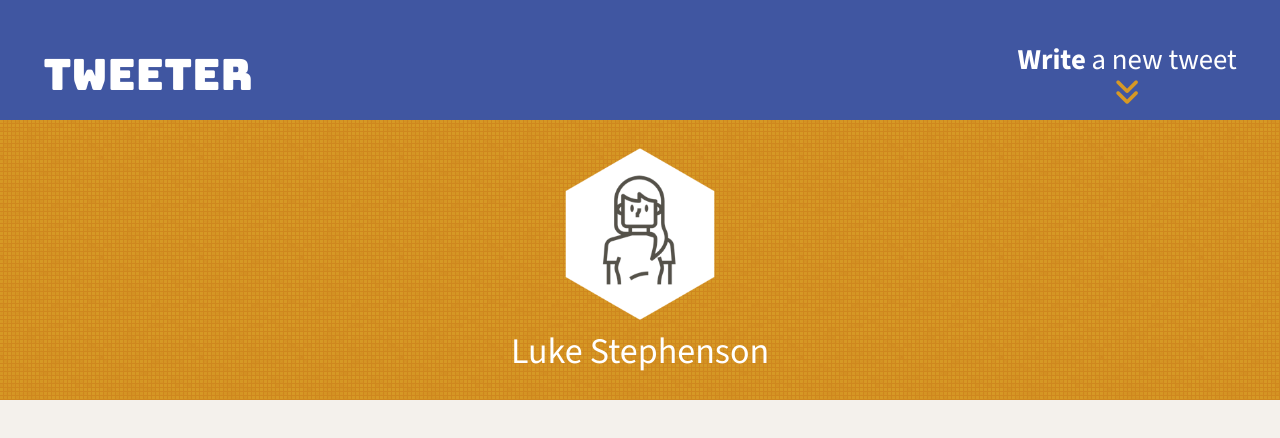
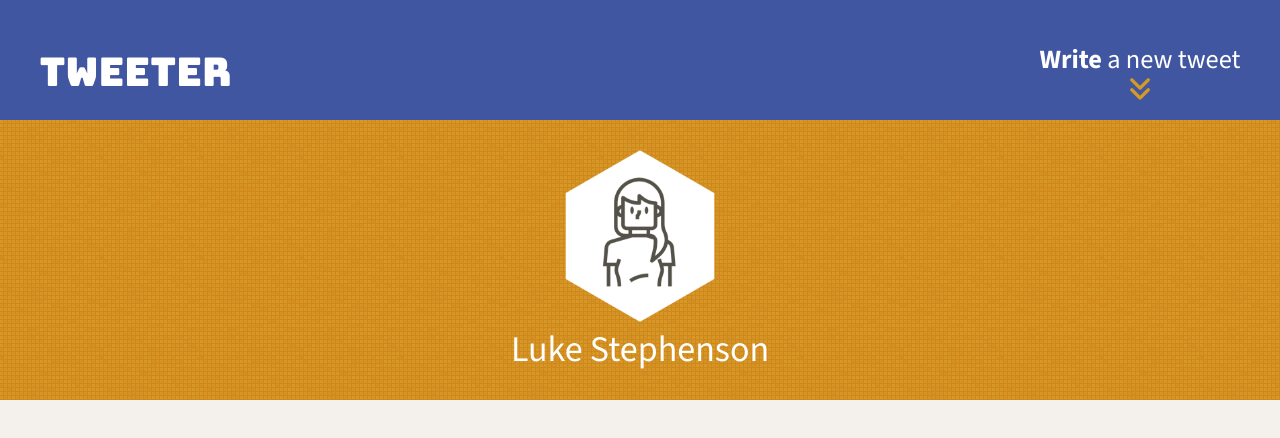
Before and after one commit to dirtandgrass/tweeter, a website: page public/index.html in a window 1280 px wide. Drawn offline with nearby package versions, Linux system fonts and the light colour scheme; no server answers.

Commit message:
refine nav/brand header for smaller widths reduce padding,fontsize,height

```diff
--- a/public/styles/header.css
+++ b/public/styles/header.css
@@ -4,9 +4,9 @@
   align-items: center;
   background: var(--highlight-color) url('../images/3px-tile-50.png');
   background-blend-mode: overlay;
-  gap: 5px;
 
   .header__avatar {
+    padding: 2px;
     block-size: calc(var(--header-height) - 15em);
   }
 
@@ -25,6 +25,7 @@
     }
 
     .header__avatar {
+      padding: 0px;
       block-size: calc(var(--header-height) - 9.5em);
     }
 
--- a/public/styles/layout.css
+++ b/public/styles/layout.css
@@ -33,11 +33,19 @@ html {
   --transition-duration: 300ms;
 
   --shadow-distance: calc(var(--border-width) *1.5);
-  --header-nav-height: 120px;
+  --header-nav-height: 70px;
   --header-height: 400px;
 
   --border-width: 4px;
 }
+
+@media only screen and (width >=1024px) {
+  :root {
+    --header-nav-height: 120px;
+
+  }
+}
+
 
 body {
   color: var(--primary-font-color);
@@ -59,6 +67,7 @@ main {
 @media only screen and (width >=1024px) {
   main {
     inline-size: 90%;
+
   }
 }
 
--- a/public/styles/nav.css
+++ b/public/styles/nav.css
@@ -2,14 +2,15 @@
   background-color: var(--primary-color);
   color: var(--primary-contrast-color);
   block-size: var(--header-nav-height);
-  padding-inline: 1.5em;
+  padding-inline: 0.25em;
   display: flex;
   justify-content: space-between;
   align-items: center;
   position: fixed;
   inline-size: 100dvw;
   padding-block-start: 1em;
-  font-size: 1.2em;
+  font-size: 0.8em;
+
 
   .header-nav__brand {
     font-family: Bungee, "Arial Black", Arial, sans-serif;
@@ -33,6 +34,13 @@
       .header-nav__down {
         transform: translateY(0.2em)
       }
+    }
+  }
+
+  @media only screen and (width >=1024px) {
+    & {
+      padding-inline: 1.5em;
+      font-size: 1.1em;
     }
   }
 }
--- a/public/styles/tweet.css
+++ b/public/styles/tweet.css
@@ -1,18 +1,13 @@
 .tweet-container {
-
-
   display: grid;
   align-items: center;
   /* grid-template-columns: repeat(auto-fit, minmax(400px, 1fr)); */
-  gap: 0.75em;
 
   .tweet {
     border: var(--border-width) solid;
     border-color: var(--primary-dark-color);
     padding: 0.75em;
     margin-block: 1.25em;
-
-
 
     &:hover {
       box-shadow: var(--shadow-distance) var(--shadow-distance) var(--primary-light-color);
```
